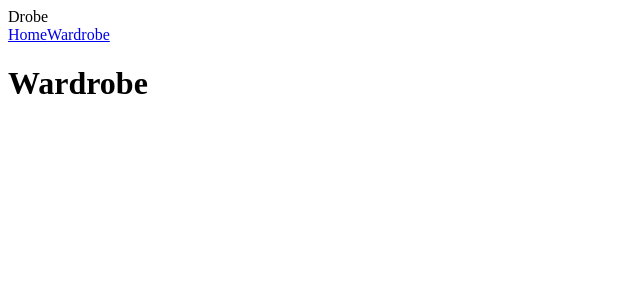
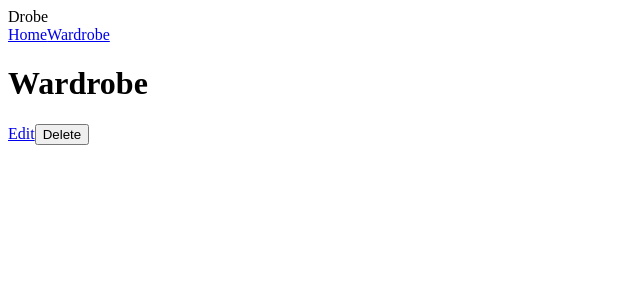
Before and after one commit to henrywoody/drobe, a React (Create React App) app in the folder client/: page /wardrobe/1/1 in a window 1280 px wide. Shown: the top 300 px of the page, without its empty margins (0-640 px from the left). Built offline with nearby package versions, Linux system fonts and the light colour scheme; no server answers.

Commit message:
adds navigation to and from ArticleForm

```diff
--- a/client/src/Components/ArticlesIndex.jsx
+++ b/client/src/Components/ArticlesIndex.jsx
@@ -1,4 +1,5 @@
 import React, { Component } from 'react';
+import { NavLink } from 'react-router-dom';
 import SubNav from './SubNav.jsx';
 import SimpleArticle from './SimpleArticle.jsx';
 import equal from 'fast-deep-equal';
@@ -51,6 +52,7 @@ export default class ArticlesIndex extends Component {
 			<div>
 				<h2>Display</h2>
 				<SubNav items={ categories } handleClick={ this.filterArticles }/>
+				<NavLink exact to='/wardrobe/new'>New</NavLink>
 				{ articleComponents }
 			</div>
 		);
--- a/client/src/Components/DetailedArticle.jsx
+++ b/client/src/Components/DetailedArticle.jsx
@@ -1,6 +1,7 @@
 import React, { Component } from 'react';
 import callAPI from '../Modules/call-api';
 import history from '../Modules/history';
+import { NavLink } from 'react-router-dom';
 
 export default class DetailedArticle extends Component {
 	constructor() {
@@ -17,8 +18,19 @@ export default class DetailedArticle extends Component {
 		this.setState({ data });
 	}
 
+	handleDelete = () => {
+		const { match, history, user, updateWardrobe } = this.props;
+		const { articleKind, articleId } = match.params;
+		callAPI(`${articleKind}/${articleId}`, null, user.token, 'DELETE');
+		updateWardrobe();
+		history.replace('/wardrobe')
+	}
+
 	render() {
+		const { match } = this.props;
 		const { data } = this.state;
+
+		const { articleKind, articleId } = match.params;
 
 		const img = data.image ? (
 			<img src={ data.image }/>
@@ -38,6 +50,9 @@ export default class DetailedArticle extends Component {
 			<div>
 				<h3>{ data.name }</h3>
 
+				<NavLink exact to={ `/wardrobe/${articleKind}/${articleId}/edit` }>Edit</NavLink>
+				<button onClick={ this.handleDelete }>Delete</button>
+
 				{ img }
 
 				<p>{ data.description }</p>
--- a/client/src/Forms/ArticleForm.jsx
+++ b/client/src/Forms/ArticleForm.jsx
@@ -90,6 +90,10 @@ export default class ArticleForm extends Component {
 		if (response.error) {
 			this.handleError(response.error);
 		} else {
+			const { updateWardrobe } = this.props;
+			if (match.path === '/wardrobe/new')
+				updateWardrobe();
+
 			const { _id } = response;
 			const kind = response.kind.toLowerCase() + (response.kind === 'Pants' ? '' : 's');
 			history.replace(`/wardrobe/${kind}/${_id}`);
@@ -98,6 +102,17 @@ export default class ArticleForm extends Component {
 
 	handleError(message) {
 		this.setState({ message });
+	}
+
+	handleCancel = () => {
+		const { match, history } = this.props;
+		const { articleKind, articleId } = match.params;
+
+		if (match.path === '/wardrobe/new') {
+			history.replace('/wardrobe');
+		} else {
+			history.replace(`/wardrobe/${articleKind}/${articleId}`);
+		}
 	}
 
 	render() {
@@ -167,6 +182,8 @@ export default class ArticleForm extends Component {
 				<input name='snowOK' type='checkbox' checked={ formOptions.snowOK } onChange={ this.handleChange }/>
 
 				<input type='submit'/>
+
+				<button onClick={ this.handleCancel }>Cancel</button>
 			</form>
 		)
 	}
--- a/client/src/Pages/Wardrobe.jsx
+++ b/client/src/Pages/Wardrobe.jsx
@@ -18,7 +18,7 @@ export default class Wardrobe extends Component {
 		this.fetchArticles();
 	}
 
-	async fetchArticles() {
+	fetchArticles = async () => {
 		const { user } = this.props;
 
 		// fetch articles for user
@@ -51,9 +51,9 @@ export default class Wardrobe extends Component {
 
 				<Switch>
 					<Route exact path='/wardrobe' render={ () => <ArticlesIndex articles={ articles } user={ user }/> }/>
-					<Route exact path={ `/wardrobe/:articleKind/:articleId` } render={ props => <DetailedArticle { ...props } user={ user }/> }/>
+					<Route exact path={ `/wardrobe/:articleKind/:articleId` } render={ props => <DetailedArticle { ...props } updateWardrobe={ this.fetchArticles } user={ user }/> }/>
 					<Route exact path={ `/wardrobe/:articleKind/:articleId/edit` } render={ props => <ArticleForm { ...props } user={ user }/> }/>
-					<Route exact path='/wardrobe/new' render={ props => <ArticleForm { ...props } user={ user }/> } />
+					<Route exact path='/wardrobe/new' render={ props => <ArticleForm { ...props } updateWardrobe={ this.fetchArticles } user={ user }/> } />
 				</Switch>
 
 			</main>
```
